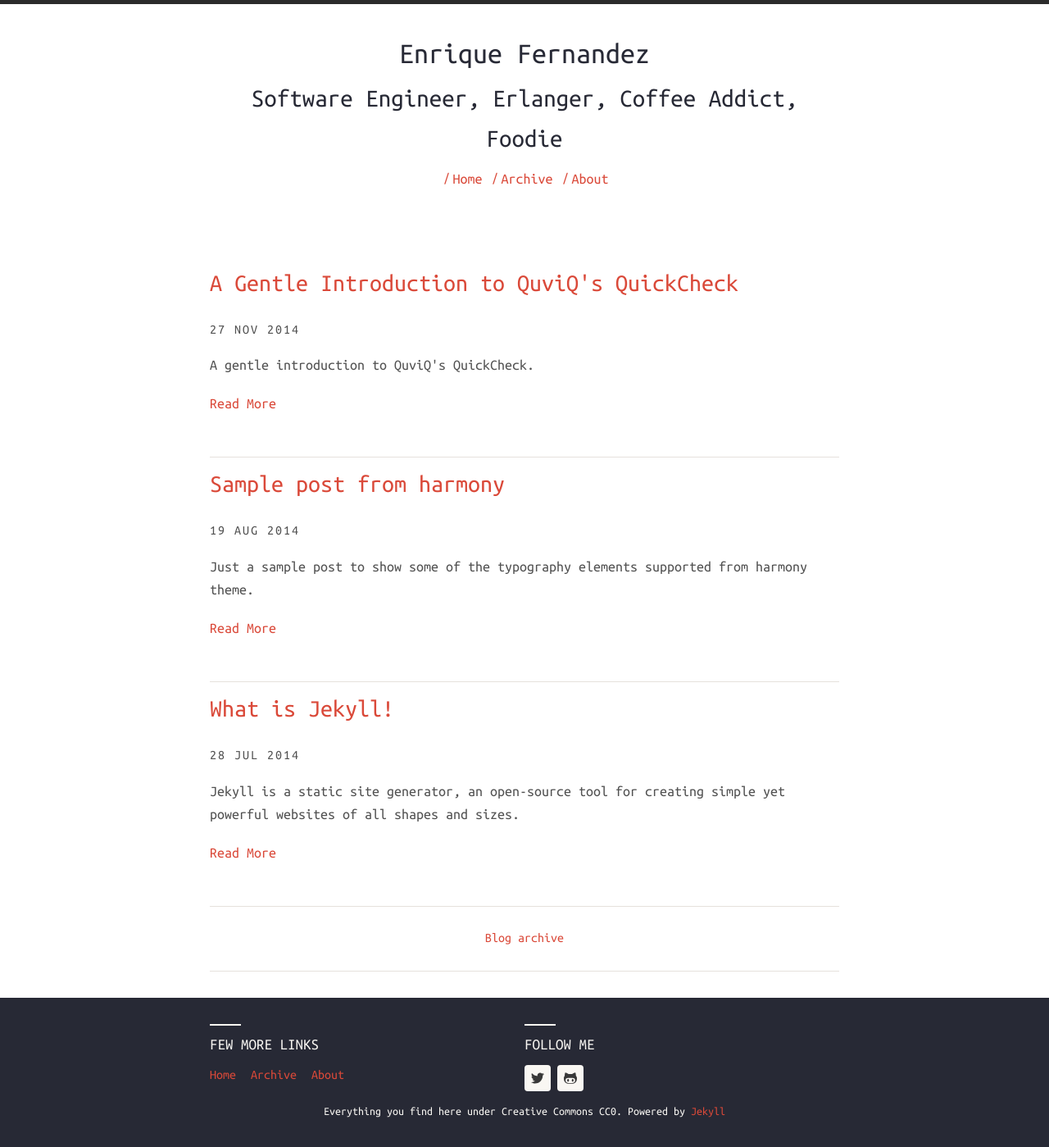
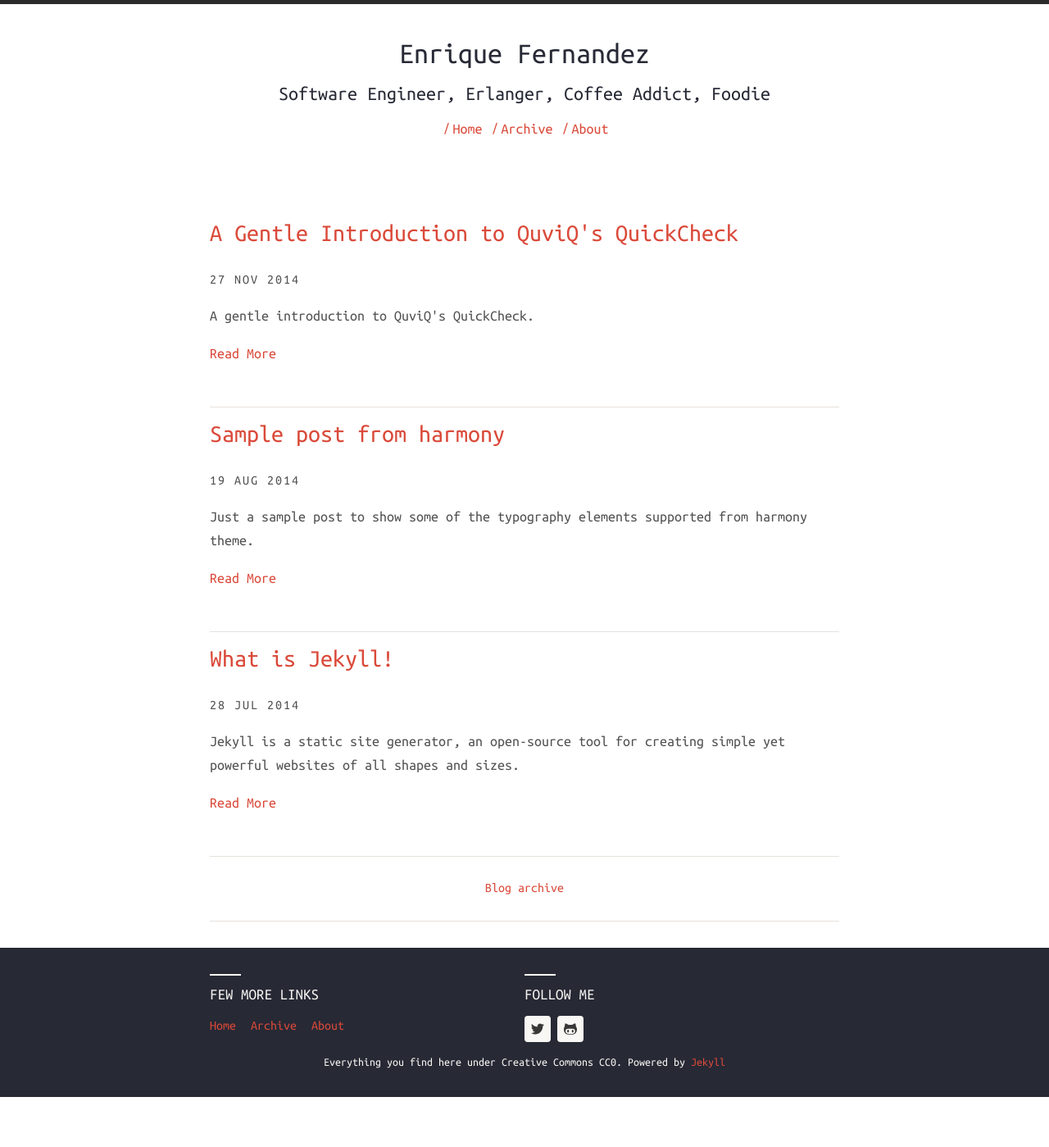
Before and after one commit to efcasado/efcasado.github.io, a Jekyll site: the page built from index.html, in a window 1280 px wide. Shown: the whole page at 82% size. Built offline with Jekyll 4.4.1, drawn with Linux system fonts in a browser that asks for light colours; nearby versions of some CDN libraries; after the commit the page ends 1338 px from its top, so only the background shows below that.

Commit message:
Change subtitle style

```diff
--- a/_layouts/default.html
+++ b/_layouts/default.html
@@ -27,7 +27,7 @@
         <header class="main-header">
             <div class="wc-container">
                 <h1><a href="{{ site.baseurl }}/">{{ site.harmony.name }}</a></h1>
-                <h2>{{ site.harmony.description }}</h2>
+                <h4 align="center">{{ site.harmony.description }}</h4>
                 {% include header-links.html %}
             </div>
         </header>
```
